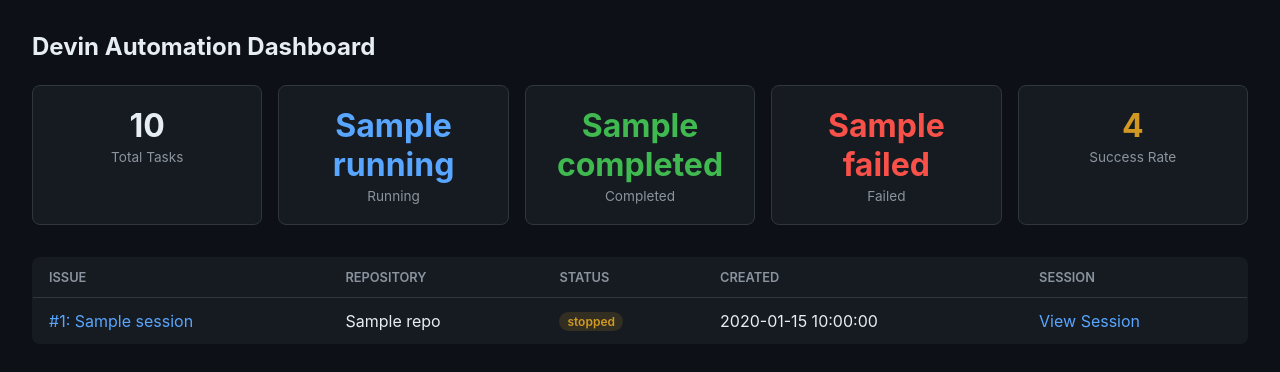
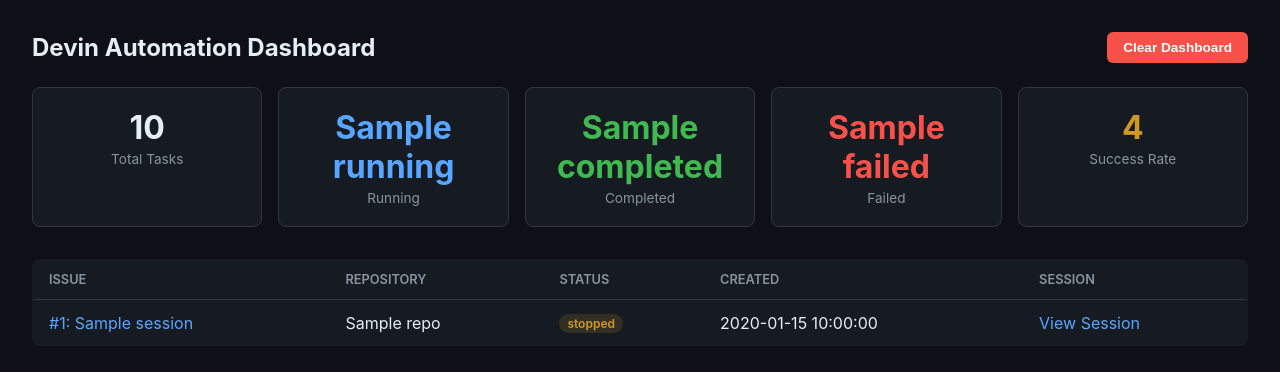
Before and after one commit to ashleyot/devin-automation, a Flask app: template templates/dashboard.html in a window 1280 px wide. Shown: the top 372 px of the page. Run offline with Flask 3, Linux system fonts and the light colour scheme; the template is opened without the code that fills it: most values are stand-ins (such as "Sample title", 1, 10 or a date in 2020).

Commit message:
feat: add Clear Dashboard button to wipe all sessions
Co-Authored-By: Devin AI <158243242+devin-ai-integration[bot]@users.noreply.github.com>

```diff
--- a/app.py
+++ b/app.py
@@ -19,7 +19,7 @@ from pathlib import Path
 
 import requests
 from dotenv import load_dotenv
-from flask import Flask, abort, jsonify, render_template, request
+from flask import Flask, abort, jsonify, redirect, render_template, request
 
 load_dotenv()
 
@@ -298,6 +298,13 @@ def dashboard():
         failed=failed,
         success_rate=success_rate,
     )
+
+
+@app.route("/dashboard/clear", methods=["POST"])
+def dashboard_clear():
+    with _lock:
+        _save_sessions([])
+    return redirect("/dashboard")
 
 
 # ---------------------------------------------------------------------------
--- a/templates/dashboard.html
+++ b/templates/dashboard.html
@@ -79,7 +79,14 @@
   </style>
 </head>
 <body>
-  <h1>Devin Automation Dashboard</h1>
+  <div style="display:flex;align-items:center;justify-content:space-between;margin-bottom:1.5rem;">
+    <h1 style="margin-bottom:0;">Devin Automation Dashboard</h1>
+    {% if sessions %}
+    <form action="/dashboard/clear" method="post" onsubmit="return confirm('Clear all sessions from the dashboard?');">
+      <button type="submit" style="background:var(--red);color:#fff;border:none;padding:0.5rem 1rem;border-radius:6px;cursor:pointer;font-size:0.85rem;font-weight:600;">Clear Dashboard</button>
+    </form>
+    {% endif %}
+  </div>
 
   <div class="stats">
     <div class="stat-card">
```
